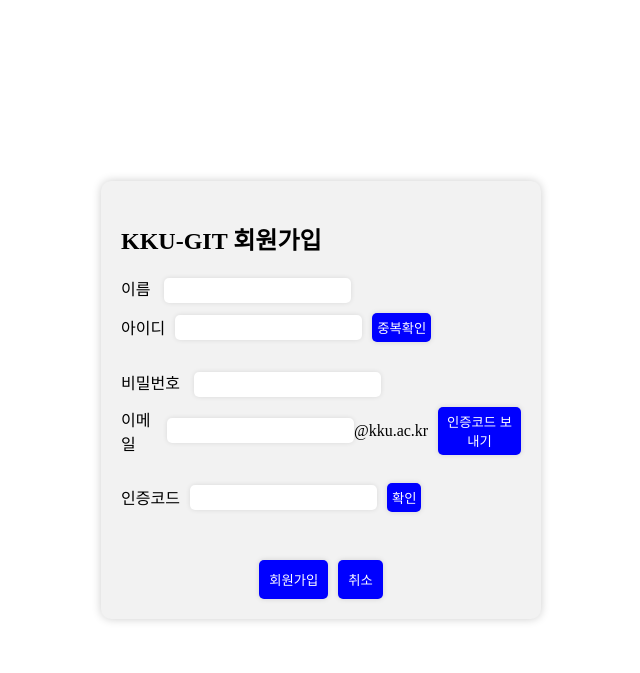
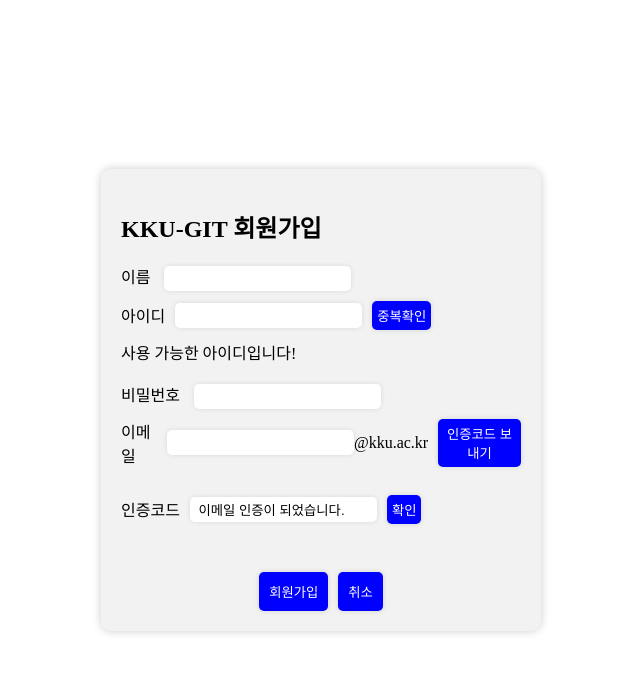
Before and after one commit to JeongHunsss/KKU-GIT, a PHP site: page /login/register.php in a window 1280 px wide. Shown: the top 673 px of the page, without its empty margins (319-959 px from the left). Run offline with PHP 8.4, Linux system fonts and the light colour scheme; the visitor is signed in with stand-in values (Sample User, id 1).

Commit message:
회원가입 1차 구현

```diff
--- a/login/register.php
+++ b/login/register.php
@@ -1,25 +1,80 @@
 <?php
+session_start();
 
+include '../config/dbconfig.php';
+
+// 초기화
+
+$isSend = 0; // 메일 보내기 성공 여부
+
+
+// 회원가입
 if (isset($_POST['regist'])) {
-    $user_id = $_POST['user_id'];
-    $password = $_POST['password'];
-    $name = $_POST['user_name'];
+    if($_SESSION['isChecking'] === 1 and $_SESSION['is_duplication'] === 1){
+        $user_id = $_POST['user_id'];
+        $password = $_POST['password'];
+        $user_name = $_POST['user_name'];
 
-    include '../config/dbconfig.php';
+        // 데이터베이스에 회원 정보 저장
+        $query = "INSERT INTO user (id, password, name) VALUES ('$user_id', '$password', '$user_name')";
+        mysqli_query($conn, $query);
 
-    // 데이터베이스에 회원 정보 저장
-    $query = "INSERT INTO users (id, password, name) VALUES ('$user_id', '$password', '$name')";
-    mysqli_query($conn, $query);
+        // 세션변수 무작위로 변경
+        $code = rand(10000, 99999);
+        $_SESSION['verification_code'] = $code;
+        $_SESSION['is_duplication'] = $code;
+        $_SESSION['isChecking'] = $code;
 
-    // 회원가입 완료 후 홈페이지로 이동
-    header("Location: login.php");
-    exit(); // 페이지 이동 후 코드가 실행되는 것을 방지하기 위해 exit() 함수 사용
+        echo '<script>alert("회원가입이 완료되었습니다.");</script>';
+        // 회원가입 완료 후 홈페이지로 이동
+        echo '<script>window.location.href = "login.php";</script>';
+        exit(); // 페이지 이동 후 코드가 실행되는 것을 방지하기 위해 exit() 함수 사용
+    } else {
+        echo '<script>alert("이메일 인증과 아이디 중복확인을 해야합니다.");</script>';
+    }
+}
+//취소 버튼 누를 시
+if (isset($_POST['cancel'])) {
+    // 세션변수 무작위로 변경
+    $code = rand(10000, 99999);
+    $_SESSION['verification_code'] = $code;
+    $_SESSION['is_duplication'] = $code;
+    $_SESSION['isChecking'] = $code;
+    echo '<script>window.location.href = "login.php";</script>';
 }
 
+//아이디 중복 확인
+if (isset($_POST['duplication_verify'])) {
+    $user_id = $_POST['user_id'];
+
+    // 아이디 확인
+    $query = "SELECT id FROM user WHERE id='$user_id'";
+    $id_search = mysqli_query($conn, $query);
+
+    if (mysqli_num_rows($id_search) === 0){  // 중복되는 아이디 없음
+        $_SESSION['is_duplication'] = 1;
+    } else {    //중복되는 아이디 있음
+        $_SESSION['is_duplication'] = 2;
+    }
+}
+
+//이메일 전송
 if (isset($_POST['email_send'])) {
     $receiver_email = $_POST['email'].'@kku.ac.kr';
     $code = rand(10000, 99999);
+    $_SESSION['verification_code'] = $code; // 세션에 인증 코드 저장
     include '../config/mailerconfig.php';
+}
+//인증코드 확인
+if (isset($_POST['code_check'])) {
+    $verification_code = $_POST['verification_code'];
+    if($verification_code == $_SESSION['verification_code']){
+        $_SESSION['isChecking'] = 1;
+        $code = rand(10000, 99999);
+        $_SESSION['verification_code'] = $code;  // 세션변수 무작위로 변경
+    } else {
+        $_SESSION['isChecking'] = 2;
+    }
 }
 
 ?>
@@ -35,36 +90,62 @@ if (isset($_POST['email_send'])) {
         <h2>KKU-GIT 회원가입</h2>
 
         <label class="join-label" for="user_name">
-            이름 <input class="join-input" type="text" id="user_name" name="user_name">
+            이름 <input class="join-input" type="text" id="user_name" name="user_name"
+                value="<?php echo isset($_POST['user_name']) ? $_POST['user_name'] : ''; ?>">
        </label>
 
         <label class="join-label" for="user_id">
         <div class="input-group">
-            아이디 <input class="join-input" type="text" id="user_id" name="user_id">
-            <button class="verification-code-button">중복확인</button>
+            아이디 <input class="join-input" type="text" id="user_id" name="user_id"
+                value="<?php echo isset($_POST['user_id']) ? $_POST['user_id'] : ''; ?>">
+            <button class="verification-code-button" name="duplication_verify">중복확인</button>
         </div></label>
+
+        <?php
+            if($_SESSION['is_duplication'] === 1){
+                echo "<div>사용 가능한 아이디입니다!</div>";
+            } else if($_SESSION['is_duplication'] === 2){
+                echo "<div>아이디가 존재 합니다.</div>";
+            }
+        ?>
 
         <br>
         <label class="join-label" for="password">
-            비밀번호 <input class="join-input" type="password" id="password" name="password">
+            비밀번호 <input class="join-input" type="password" id="password" name="password"
+                value="<?php echo isset($_POST['password']) ? $_POST['password'] : ''; ?>">
         <br></label>
 
         <label class="join-label" for="email">
         <div class="input-group">
-            이메일 <input class="join-input" type="text" id="email" name="email" required>@kku.ac.kr
+            이메일 <input class="join-input" type="text" id="email" name="email"
+                value="<?php echo isset($_POST['email']) ? $_POST['email'] : ''; ?>">@kku.ac.kr
             <button class="verification-code-button" name = "email_send">인증코드 보내기</button>
         </div></label>
+
+        <?php
+        if($isSend === 1)
+            echo "<div> 이메일을 보냈습니다 </div>"
+        ?>
+
         <br>
         <label class="join-label" for="verification_code">
         <div class="input-group">
-            인증코드 <input class="join-input" type="text" id="verification_code" name="verification_code">
-            <button class="verification-check-button">확인</button>
+            인증코드 <input class="join-input" type="text" id="verification_code" name="verification_code"
+                 value="<?php if($_SESSION['isChecking'] === 1){echo " 이메일 인증이 되었습니다.";} ?>">
+            <button class="verification-check-button" name="code_check">확인</button>
         </div></label>
+
+        <?php
+            if($_SESSION['isChecking'] === 2){
+                echo "<div>인증코드가 일치하지 않습니다.</div>";
+            }
+        ?>
+
         <br>
         <div class="button-group">
             <button class="duplicate-check-button" type="submit" name="regist">회원가입</button>
             <div class="button-space"></div>
-            <button class="duplicate-check-button" onclick="location.href='login.php'">취소</button>
+            <button class="duplicate-check-button" name="cancel">취소</button>
         </div>
     </form>
 </body>
```
